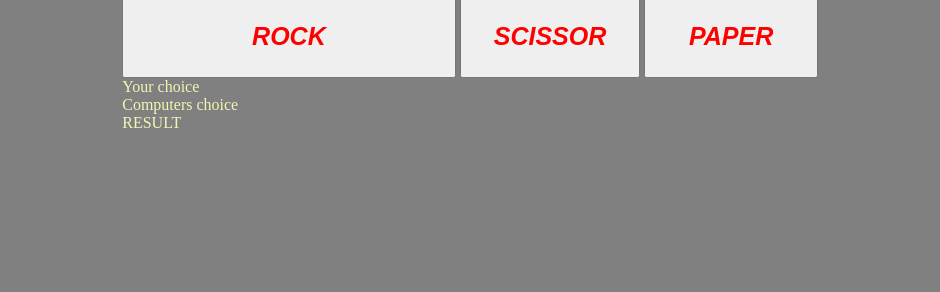
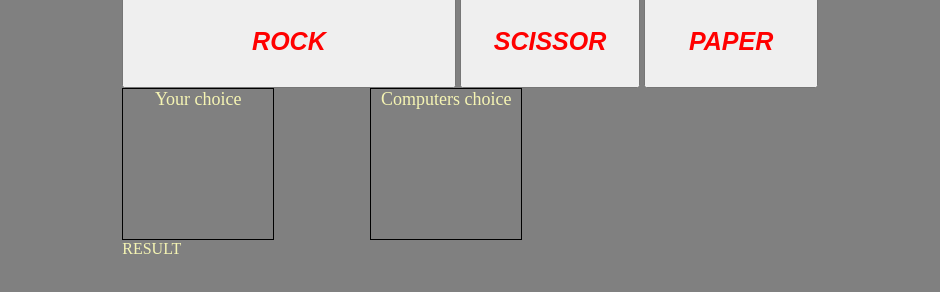
Before and after one commit to pirometheus/Rock-paper-scissors, a plain HTML site: page index.html in a window 1280 px wide. Shown: the part 254-546 px from the top of the page, without its empty margins (170-1110 px from the left). Drawn offline with Linux system fonts and the light colour scheme.

Commit message:
finish styling the choice and result

```diff
--- a/styleshee.css
+++ b/styleshee.css
@@ -25,4 +25,23 @@ button {
 button p {
     color: red;
     font-weight: bold;
+    padding: 5px 5px;
 }
+
+#choiceHuman, #choiceComputer {
+    height: 150px;
+    width: 150px;
+    border: 1px solid black;
+    text-align: center;
+    font-size: large;
+    /* display: flex;
+    justify-content: center;
+    align-items: center; */
+}
+
+
+#roundContainer {
+    display: flex;
+    width: 400px;
+    justify-content: space-between;
+}
```
